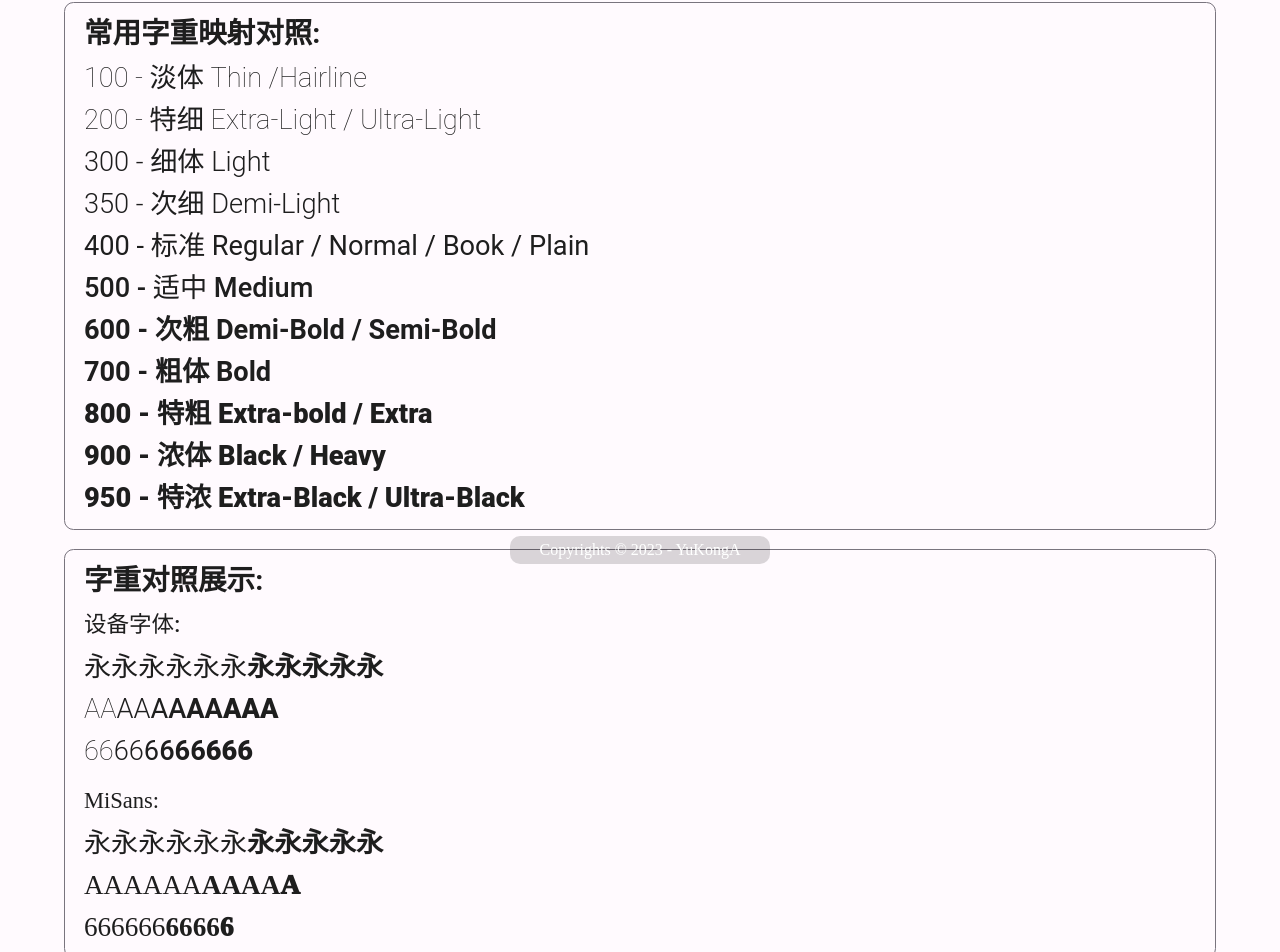
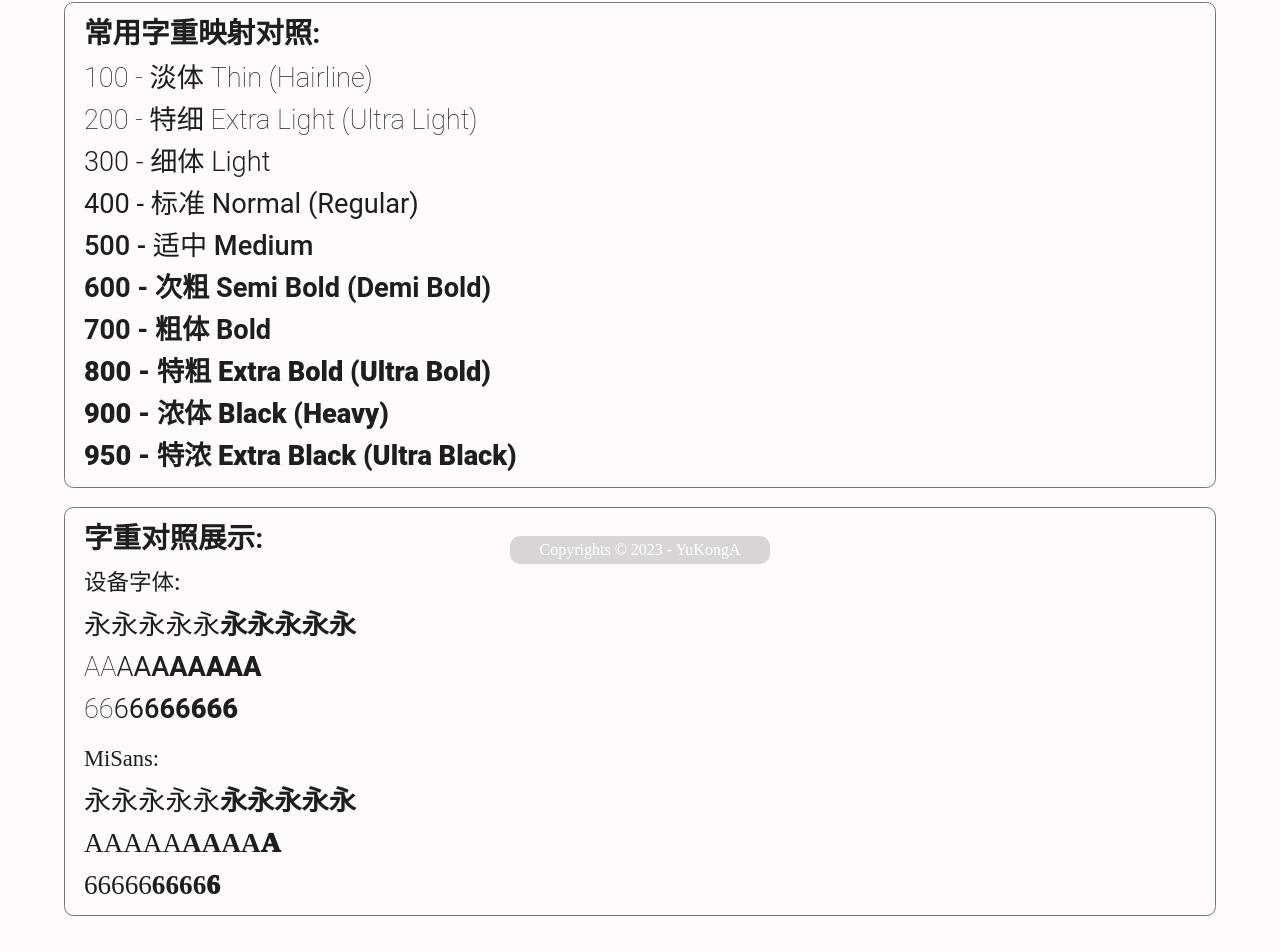
Before and after one commit to YuKongA/Font-Weight-Test, a Vue app: page / in a window 1280 px wide. Shown: the part 228-1180 px from the top of the page. Built offline with nearby package versions, Linux system fonts and the light colour scheme; a web font is replaced by a local one.

Commit message:
移除 350 字重挡位
按照此标准：https://developer.mozilla.org/en-US/docs/Web/CSS/font-weight#common_weight_name_mapping

```diff
--- a/src/views/HomeView.vue
+++ b/src/views/HomeView.vue
@@ -4,17 +4,16 @@
       <nav id="roboto">
         <h2 style="font-weight: 600;">常用字重映射对照: </h2>
         <p>
-          <span style="font-weight:100;">100 - 淡体 Thin /Hairline</span><br>
-          <span style="font-weight:200;">200 - 特细 Extra-Light / Ultra-Light</span><br>
+          <span style="font-weight:100;">100 - 淡体 Thin (Hairline)</span><br>
+          <span style="font-weight:200;">200 - 特细 Extra Light (Ultra Light)</span><br>
           <span style="font-weight:300;">300 - 细体 Light</span><br>
-          <span style="font-weight:350;">350 - 次细 Demi-Light</span><br>
-          <span style="font-weight:400;">400 - 标准 Regular / Normal / Book / Plain</span><br>
+          <span style="font-weight:400;">400 - 标准 Normal (Regular)</span><br>
           <span style="font-weight:500;">500 - 适中 Medium</span><br>
-          <span style="font-weight:600;">600 - 次粗 Demi-Bold / Semi-Bold</span><br>
+          <span style="font-weight:600;">600 - 次粗 Semi Bold (Demi Bold)</span><br>
           <span style="font-weight:700;">700 - 粗体 Bold</span><br>
-          <span style="font-weight:800;">800 - 特粗 Extra-bold / Extra</span><br>
-          <span style="font-weight:900;">900 - 浓体 Black / Heavy</span><br>
-          <span style="font-weight:950;">950 - 特浓 Extra-Black / Ultra-Black</span><br>
+          <span style="font-weight:800;">800 - 特粗 Extra Bold (Ultra Bold)</span><br>
+          <span style="font-weight:900;">900 - 浓体 Black (Heavy)</span><br>
+          <span style="font-weight:950;">950 - 特浓 Extra Black (Ultra Black)</span><br>
         </p>
       </nav>
     </nav>
@@ -26,7 +25,6 @@
           <span style="font-weight:100;">永</span>
           <span style="font-weight:200;">永</span>
           <span style="font-weight:300;">永</span>
-          <span style="font-weight:350;">永</span>
           <span style="font-weight:400;">永</span>
           <span style="font-weight:500;">永</span>
           <span style="font-weight:600;">永</span>
@@ -38,7 +36,6 @@
           <span style="font-weight:100;">A</span>
           <span style="font-weight:200;">A</span>
           <span style="font-weight:300;">A</span>
-          <span style="font-weight:350;">A</span>
           <span style="font-weight:400;">A</span>
           <span style="font-weight:500;">A</span>
           <span style="font-weight:600;">A</span>
@@ -50,7 +47,6 @@
           <span style="font-weight:100;">6</span>
           <span style="font-weight:200;">6</span>
           <span style="font-weight:300;">6</span>
-          <span style="font-weight:350;">6</span>
           <span style="font-weight:400;">6</span>
           <span style="font-weight:500;">6</span>
           <span style="font-weight:600;">6</span>
@@ -64,7 +60,6 @@
           <span style="font-weight:100;">永</span>
           <span style="font-weight:200;">永</span>
           <span style="font-weight:300;">永</span>
-          <span style="font-weight:350;">永</span>
           <span style="font-weight:400;">永</span>
           <span style="font-weight:500;">永</span>
           <span style="font-weight:600;">永</span>
@@ -76,7 +71,6 @@
           <span style="font-weight:100;">A</span>
           <span style="font-weight:200;">A</span>
           <span style="font-weight:300;">A</span>
-          <span style="font-weight:350;">A</span>
           <span style="font-weight:400;">A</span>
           <span style="font-weight:500;">A</span>
           <span style="font-weight:600;">A</span>
@@ -88,7 +82,6 @@
           <span style="font-weight:100;">6</span>
           <span style="font-weight:200;">6</span>
           <span style="font-weight:300;">6</span>
-          <span style="font-weight:350;">6</span>
           <span style="font-weight:400;">6</span>
           <span style="font-weight:500;">6</span>
           <span style="font-weight:600;">6</span>
--- a/src/views/JaKrView.vue
+++ b/src/views/JaKrView.vue
@@ -6,7 +6,6 @@
                 <span style="font-weight:100;" lang="ja"> 100 - これは例です <i>これは例です</i></span><br>
                 <span style="font-weight:200;" lang="ja"> 200 - これは例です <i>これは例です</i></span><br>
                 <span style="font-weight:300;" lang="ja"> 300 - これは例です <i>これは例です</i></span><br>
-                <span style="font-weight:350;" lang="ja"> 350 - これは例です <i>これは例です</i></span><br>
                 <span style="font-weight:400;" lang="ja"> 400 - これは例です <i>これは例です</i></span><br>
                 <span style="font-weight:500;" lang="ja"> 500 - これは例です <i>これは例です</i></span><br>
                 <span style="font-weight:600;" lang="ja"> 600 - これは例です <i>これは例です</i></span><br>
@@ -24,7 +23,6 @@
                 <span style="font-weight:100;" lang="kr"> 100 - 이것은 例입니다 <i>이것은 例입니다</i></span><br>
                 <span style="font-weight:200;" lang="kr"> 200 - 이것은 例입니다 <i>이것은 例입니다</i></span><br>
                 <span style="font-weight:300;" lang="kr"> 300 - 이것은 例입니다 <i>이것은 例입니다</i></span><br>
-                <span style="font-weight:350;" lang="kr"> 350 - 이것은 例입니다 <i>이것은 例입니다</i></span><br>
                 <span style="font-weight:400;" lang="kr"> 400 - 이것은 例입니다 <i>이것은 例입니다</i></span><br>
                 <span style="font-weight:500;" lang="kr"> 500 - 이것은 例입니다 <i>이것은 例입니다</i></span><br>
                 <span style="font-weight:600;" lang="kr"> 600 - 이것은 例입니다 <i>이것은 例입니다</i></span><br>
--- a/src/views/MonospaceView.vue
+++ b/src/views/MonospaceView.vue
@@ -6,7 +6,6 @@
                 <span style="font-weight:100;"> 100 - 这是一个示例 ABCDEFG abcdefg 012345</span><br>
                 <span style="font-weight:200;"> 200 - 这是一个示例 ABCDEFG abcdefg 012345</span><br>
                 <span style="font-weight:300;"> 300 - 这是一个示例 ABCDEFG abcdefg 012345</span><br>
-                <span style="font-weight:350;"> 350 - 这是一个示例 ABCDEFG abcdefg 012345</span><br>
                 <span style="font-weight:400;"> 400 - 这是一个示例 ABCDEFG abcdefg 012345</span><br>
                 <span style="font-weight:500;"> 500 - 这是一个示例 ABCDEFG abcdefg 012345</span><br>
                 <span style="font-weight:600;"> 600 - 这是一个示例 ABCDEFG abcdefg 012345</span><br>
@@ -24,7 +23,6 @@
                 <span style="font-weight:100;">100 - <i>这是一个示例 ABCDEFG abcdefg 012345</i></span><br>
                 <span style="font-weight:200;">200 - <i>这是一个示例 ABCDEFG abcdefg 012345</i></span><br>
                 <span style="font-weight:300;">300 - <i>这是一个示例 ABCDEFG abcdefg 012345</i></span><br>
-                <span style="font-weight:350;">350 - <i>这是一个示例 ABCDEFG abcdefg 012345</i></span><br>
                 <span style="font-weight:400;">400 - <i>这是一个示例 ABCDEFG abcdefg 012345</i></span><br>
                 <span style="font-weight:500;">500 - <i>这是一个示例 ABCDEFG abcdefg 012345</i></span><br>
                 <span style="font-weight:600;">600 - <i>这是一个示例 ABCDEFG abcdefg 012345</i></span><br>
@@ -53,13 +51,6 @@
                     0123456789.</i>
             </p><br>
             <p align="center" style="font-weight:300;"> -300- <br> 不以物喜，不以己悲。 ——范仲淹《岳阳楼记》<br> ABCDEFGHIJKLMNOPQRSTUVWXYZ
-                <br> abcdefghijklmnopqrstuvwxyz<br> 0123456789.
-                <br>
-                <i>不以物喜，不以己悲。 ——范仲淹《岳阳楼记》<br>
-                    ABCDEFGHIJKLMNOPQRSTUVWXYZ<br> abcdefghijklmnopqrstuvwxyz<br>
-                    0123456789.</i>
-            </p><br>
-            <p align="center" style="font-weight:350;"> -350- <br> 不以物喜，不以己悲。 ——范仲淹《岳阳楼记》<br> ABCDEFGHIJKLMNOPQRSTUVWXYZ
                 <br> abcdefghijklmnopqrstuvwxyz<br> 0123456789.
                 <br>
                 <i>不以物喜，不以己悲。 ——范仲淹《岳阳楼记》<br>
--- a/src/views/SerifView.vue
+++ b/src/views/SerifView.vue
@@ -6,7 +6,6 @@
                 <span style="font-weight:100;"> 100 - 这是一个示例 ABCDEFG abcdefg 012345</span><br>
                 <span style="font-weight:200;"> 200 - 这是一个示例 ABCDEFG abcdefg 012345</span><br>
                 <span style="font-weight:300;"> 300 - 这是一个示例 ABCDEFG abcdefg 012345</span><br>
-                <span style="font-weight:350;"> 350 - 这是一个示例 ABCDEFG abcdefg 012345</span><br>
                 <span style="font-weight:400;"> 400 - 这是一个示例 ABCDEFG abcdefg 012345</span><br>
                 <span style="font-weight:500;"> 500 - 这是一个示例 ABCDEFG abcdefg 012345</span><br>
                 <span style="font-weight:600;"> 600 - 这是一个示例 ABCDEFG abcdefg 012345</span><br>
@@ -24,7 +23,6 @@
                 <span style="font-weight:100;">100 - <i>这是一个示例 ABCDEFG abcdefg 012345</i></span><br>
                 <span style="font-weight:200;">200 - <i>这是一个示例 ABCDEFG abcdefg 012345</i></span><br>
                 <span style="font-weight:300;">300 - <i>这是一个示例 ABCDEFG abcdefg 012345</i></span><br>
-                <span style="font-weight:350;">350 - <i>这是一个示例 ABCDEFG abcdefg 012345</i></span><br>
                 <span style="font-weight:400;">400 - <i>这是一个示例 ABCDEFG abcdefg 012345</i></span><br>
                 <span style="font-weight:500;">500 - <i>这是一个示例 ABCDEFG abcdefg 012345</i></span><br>
                 <span style="font-weight:600;">600 - <i>这是一个示例 ABCDEFG abcdefg 012345</i></span><br>
@@ -53,13 +51,6 @@
                     0123456789.</i>
             </p><br>
             <p align="center" style="font-weight:300;"> -300- <br> 不以物喜，不以己悲。 ——范仲淹《岳阳楼记》<br> ABCDEFGHIJKLMNOPQRSTUVWXYZ
-                <br> abcdefghijklmnopqrstuvwxyz<br> 0123456789.
-                <br>
-                <i>不以物喜，不以己悲。 ——范仲淹《岳阳楼记》<br>
-                    ABCDEFGHIJKLMNOPQRSTUVWXYZ<br> abcdefghijklmnopqrstuvwxyz<br>
-                    0123456789.</i>
-            </p><br>
-            <p align="center" style="font-weight:350;"> -350- <br> 不以物喜，不以己悲。 ——范仲淹《岳阳楼记》<br> ABCDEFGHIJKLMNOPQRSTUVWXYZ
                 <br> abcdefghijklmnopqrstuvwxyz<br> 0123456789.
                 <br>
                 <i>不以物喜，不以己悲。 ——范仲淹《岳阳楼记》<br>
```
Also changed, not shown: src/views/SansSerifView.vue (+0 -9 lines).
